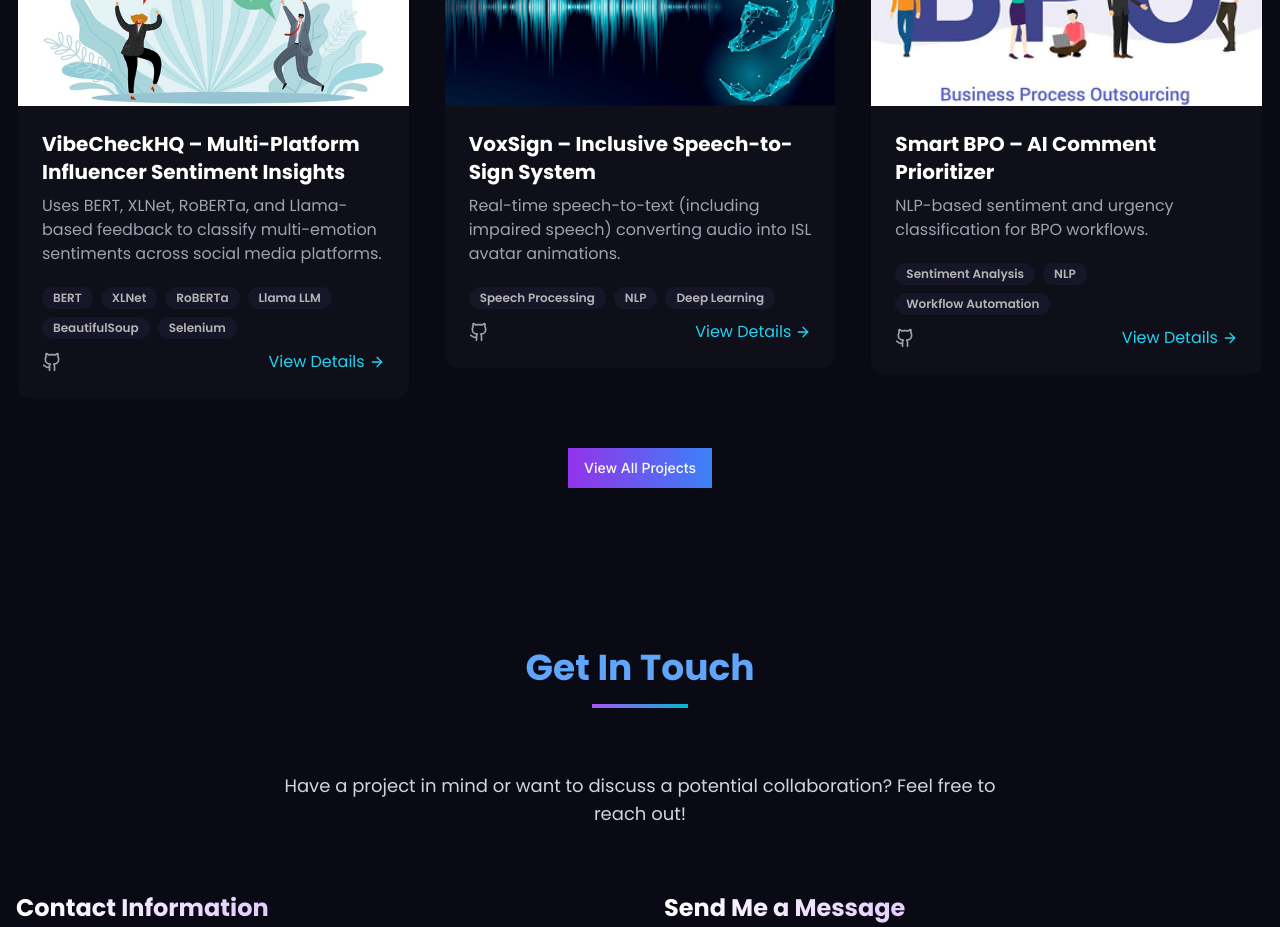
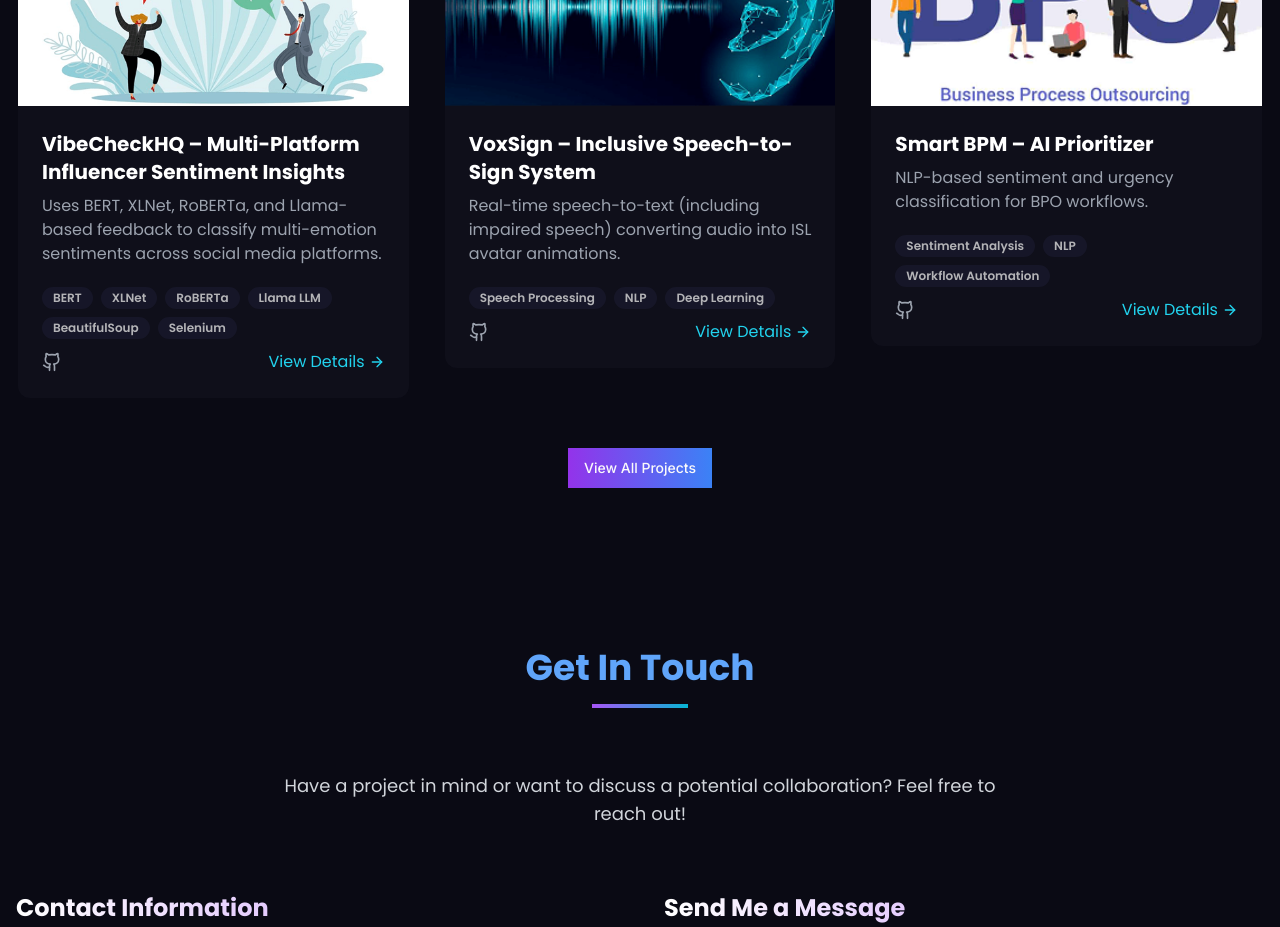
Before and after one commit to Rajkumar5723/my-portfolio, a Next.js app: page / in a window 1280 px wide. Shown: the part 5180-6107 px from the top of the page. Built offline with nearby package versions, Linux system fonts and the light colour scheme; a web font is replaced by a local one.

Commit message:
Update page.tsx

```diff
--- a/app/page.tsx
+++ b/app/page.tsx
@@ -94,13 +94,13 @@ export default function Home() {
   },
   {
     id: 3,
-    title: "Smart BPO – AI Comment Prioritizer",
+    title: "Smart BPM – AI Prioritizer",
     description: "NLP-based sentiment and urgency classification for BPO workflows.",
     image: "/images/BPO.png",
     technologies: ["Sentiment Analysis", "NLP", "Workflow Automation"],
     category: "AI",
     link: "/projects/3",
-    github: "https://github.com/Rajkumar5723/SmartBPO",
+    github: "https://github.com/Rajkumar5723/SmartBPM",
   },
 ]
 
```
